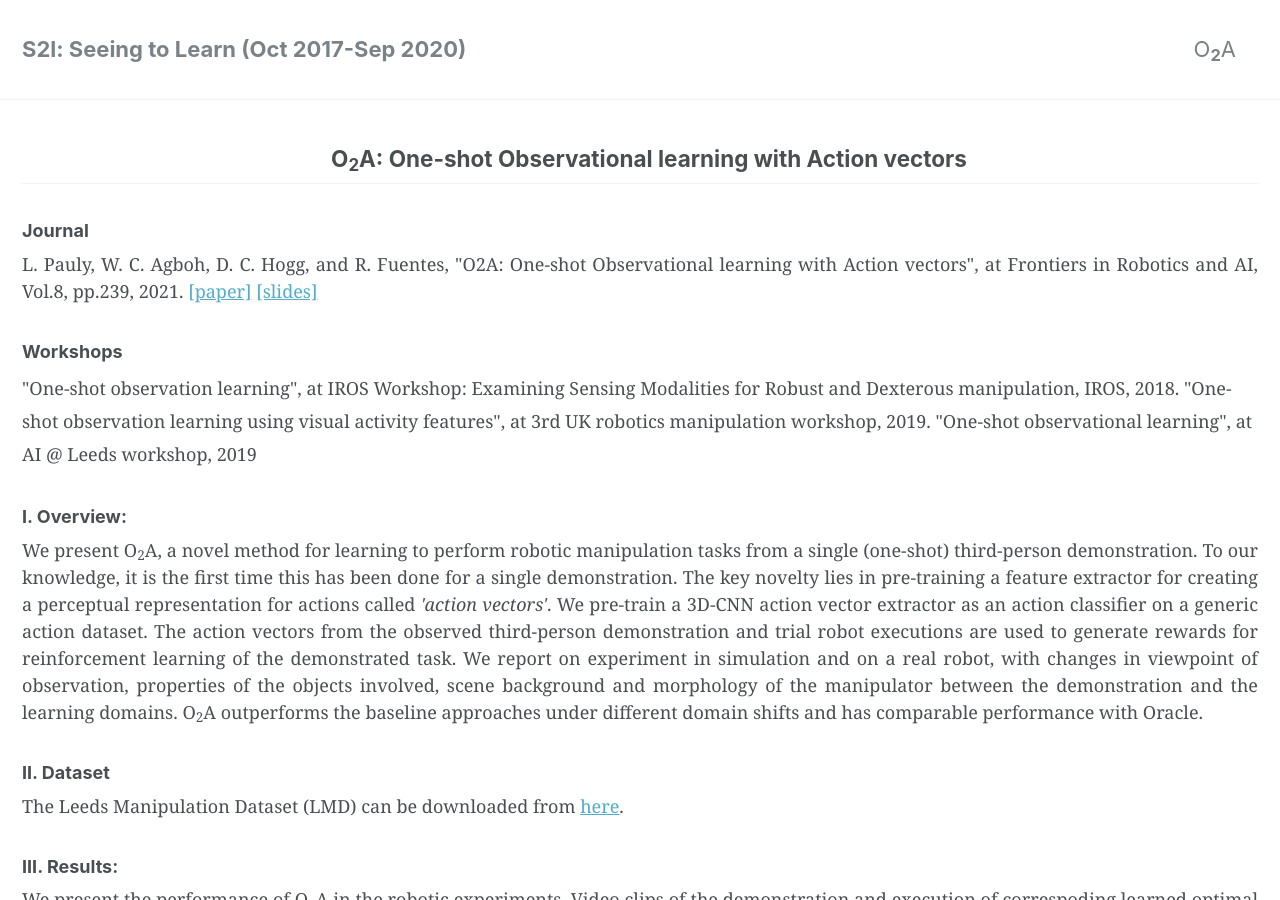
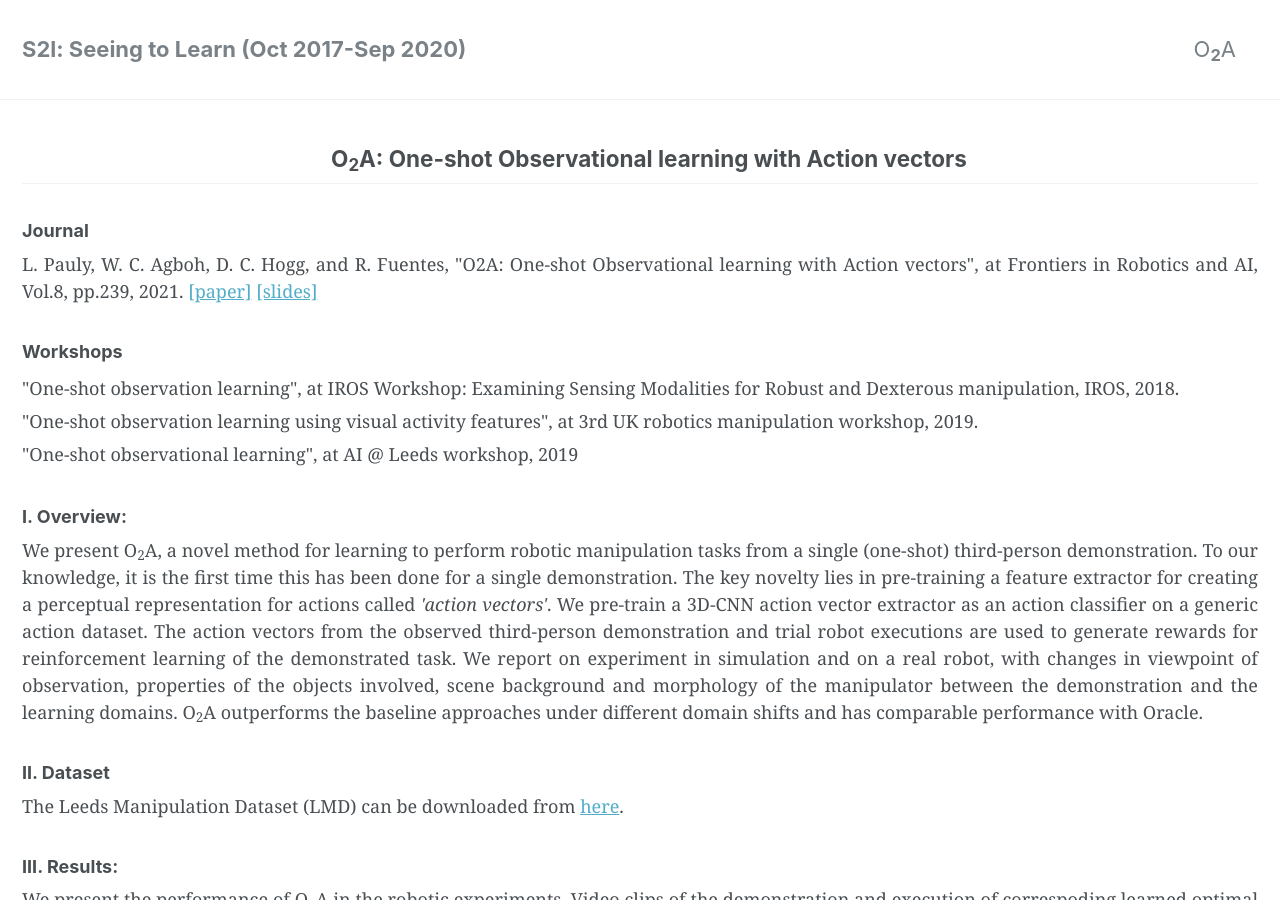
Before and after one commit to leopauly/s2l, a Jekyll site: the page built from _pages/stage1.md, in a window 1280 px wide and 900 px high. Built offline with Jekyll 4.4.1, drawn with Linux system fonts in a browser that asks for light colours.

```diff
--- a/_pages/stage1.md
+++ b/_pages/stage1.md
@@ -21,10 +21,10 @@ learning with Action vectors", at Frontiers in Robotics and AI, Vol.8, pp.239, 2
 <br>
 <h3><b>Workshops</b> </h3>
 "One-shot observation learning", at IROS Workshop: Examining Sensing Modalities
-for Robust and Dexterous manipulation, IROS, 2018.
+for Robust and Dexterous manipulation, IROS, 2018.<br>
 "One-shot observation learning using visual activity features", at 3rd UK robotics
-manipulation workshop, 2019.
-"One-shot observational learning", at AI @ Leeds workshop, 2019
+manipulation workshop, 2019.<br>
+"One-shot observational learning", at AI @ Leeds workshop, 2019<br>
 
 </p>
 </font>
```
